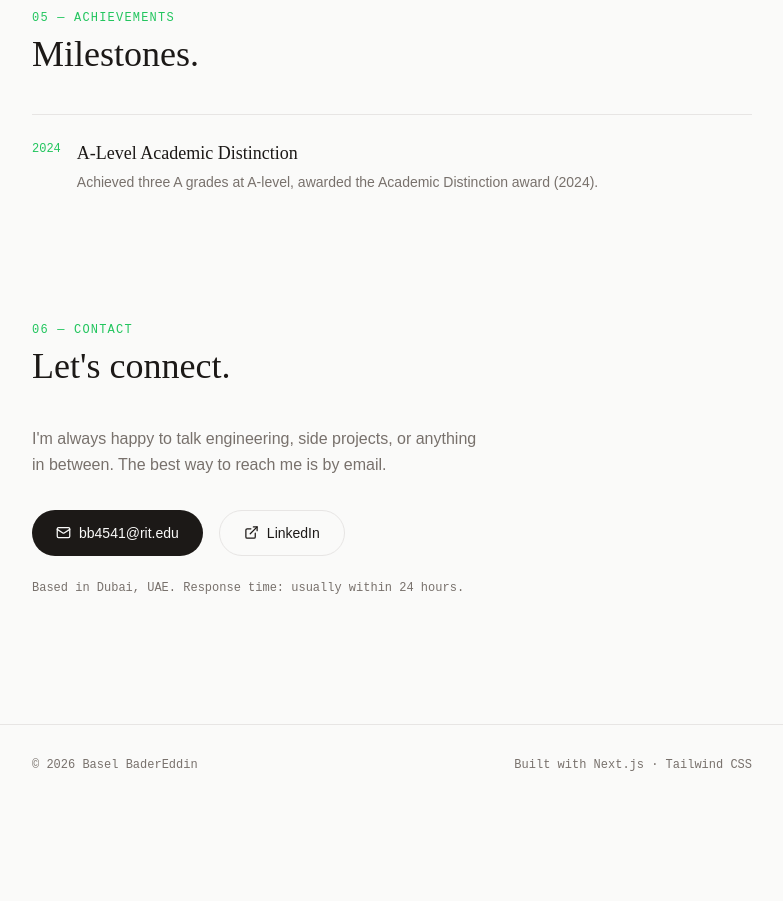
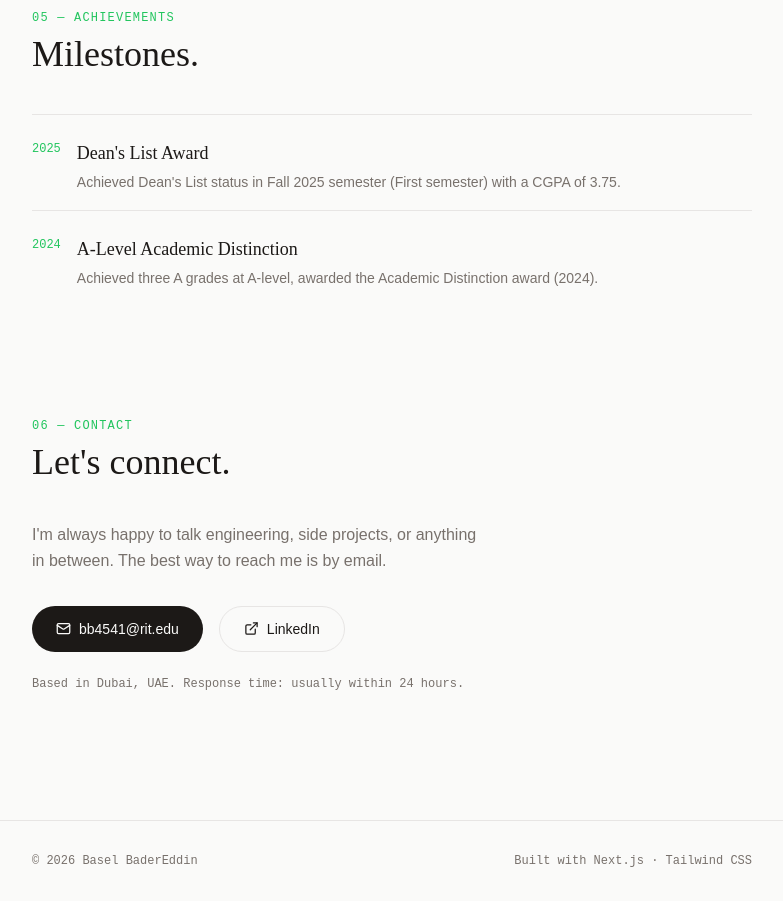
Before and after one commit to basel-wbd/basel-portfolio, a Next.js app: page / in a window 1280 px wide. Shown: the part 5280-6181 px from the top of the page, without its empty margins (248-1031 px from the left). Before the commit the page ends 6085 px from the top, so only its background shows below. Built offline with nearby package versions, Linux system fonts and the light colour scheme.

Commit message:
Updated Achievements Section

```diff
--- a/content/siteData.ts
+++ b/content/siteData.ts
@@ -255,6 +255,12 @@ export interface Achievement {
 
 export const achievements: Achievement[] = [
   {
+    title: "Dean's List Award",
+    detail:
+      "Achieved Dean's List status in Fall 2025 semester (First semester) with a CGPA of 3.75.",
+    year: "2025",
+  },
+  {
     title: "A-Level Academic Distinction",
     detail:
       "Achieved three A grades at A-level, awarded the Academic Distinction award (2024).",
```
